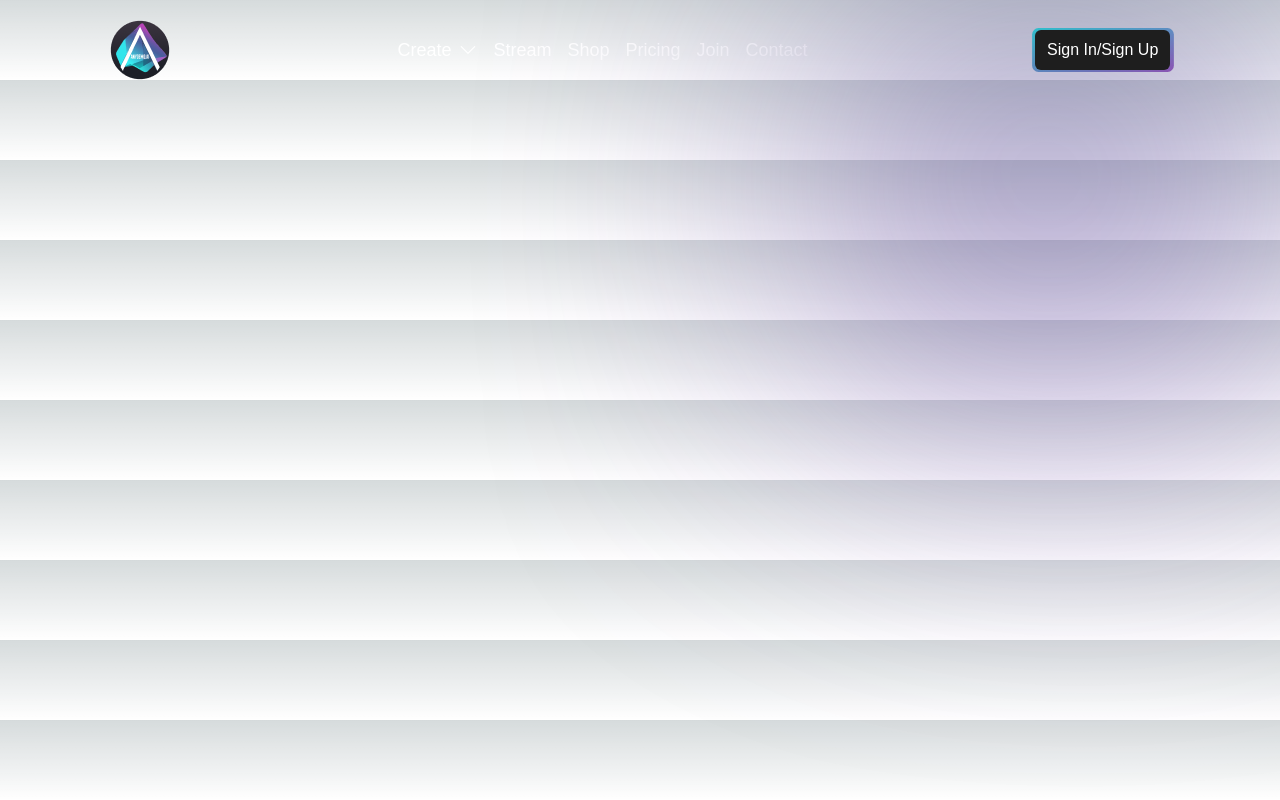
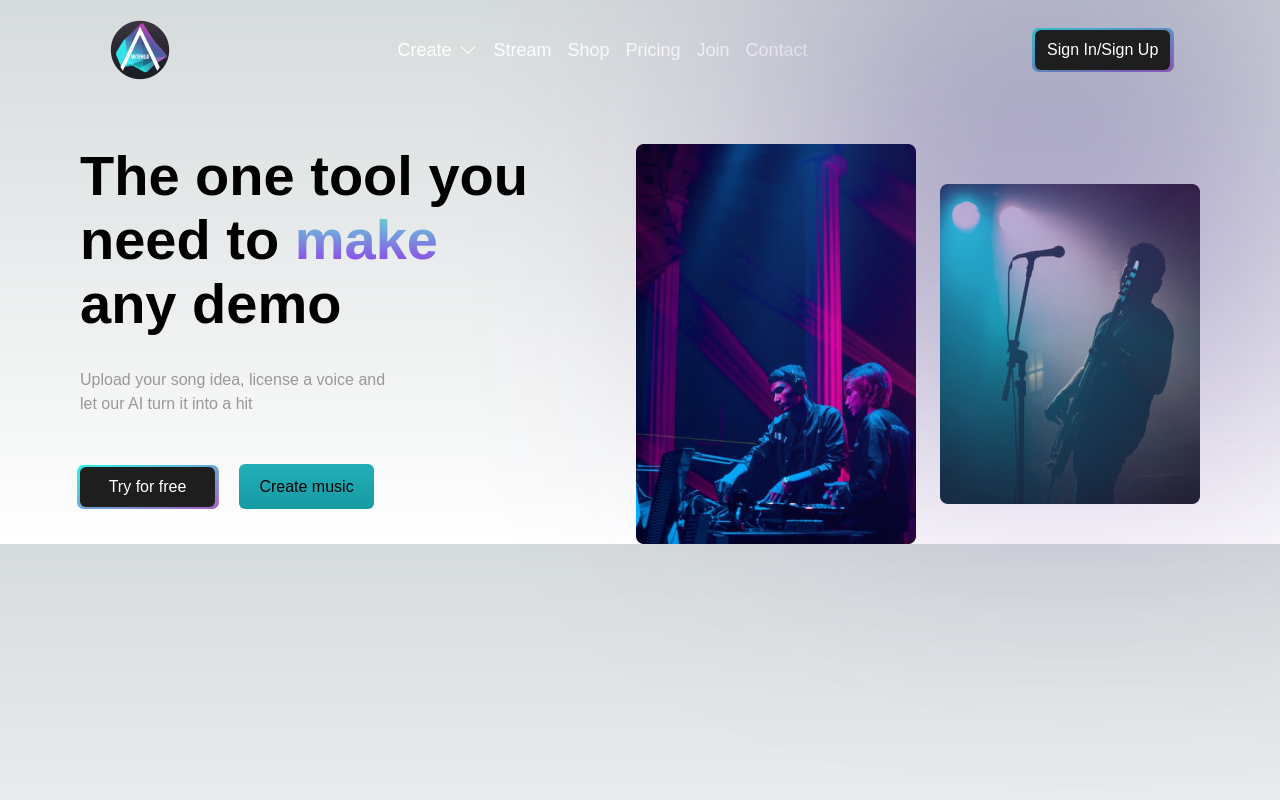
Before and after one commit to AfnanFerdousi/syscomatic-musical, a Next.js app: page / in a window 1280 px wide. Built offline with nearby package versions, Linux system fonts and the light colour scheme.

Commit message:
banner done

```diff
--- a/components/Banner.js
+++ b/components/Banner.js
@@ -1,11 +1,42 @@
 import React from 'react';
 import Navbar from './Navbar';
+import GradientBorderBtn from './Reusable/GradientBorderBtn';
+import LinearGradBtn from './Reusable/LinearGradBtn';
+import banner1 from '../public/assets/banner1.png'
+import banner2 from '../public/assets/banner2.png'
+import Image from 'next/image';
 
 const Banner = () => {
     return (
         <div className=''>
             <div className='circle'></div>
-            <Navbar/>
+            <Navbar />
+            <div className='px-20 pt-16 flex justify-between'>
+               <div>
+               <span className='text-[3.5rem] font-bold leading-[4rem]'>The one tool you <br /> need to <span className=' bg-gradient-to-b from-teal-300 to-purple-600 text-transparent bg-clip-text'>make</span><br /> any demo</span>
+                <p className='text-[16px] text-[#989898] mt-8'>Upload your song idea, license a voice and <br/>
+                let our AI turn it into a hit</p>
+
+               <div className='flex items-center gap-x-6 mt-12'>
+               <GradientBorderBtn btnText="Try for free"/>
+                <LinearGradBtn btnText="Create music"/>
+               </div>
+               </div>
+
+
+               <div className='flex items-center gap-x-6'>
+                <Image
+                src={banner1}
+                alt="banner1"
+                />
+                <Image
+               style={{width: "260px", height: "320px"}}
+                src={banner2}
+                alt="banner2"
+                />
+               </div>
+            </div>
+
         </div>
 
     );
--- a/components/Reusable/GradientBorderBtn.js
+++ b/components/Reusable/GradientBorderBtn.js
@@ -1,13 +1,12 @@
 import React from 'react';
 
 const GradientBorderBtn = ({btnText}) => {
-    console.log(btnText)
     return (
-        <button class='w-[135px] h-[40px] bg-[#1E1E1E] rounded-md text-white font-normal text-[16px] relative
+        <button className='w-[135px] h-[40px] bg-[#1E1E1E] rounded-md text-white font-normal text-[16px] relative
         before:w-full before:h-full before:scale-x-[1.05] before:scale-y-[1.1] before:absolute before:top-[50%] before:left-[50%]
         before:-z-10 before:translate-x-[-50%] before:translate-y-[-50%]
         before:from-[#2DF1E6] before:to-[#A660C3] before:bg-gradient-to-br
-        before:rounded-md hover:bg-[#B843B7] transition-all duration-300 px-[10px]
+        before:rounded-md hover:bg-[#190F33] transition-all duration-300 px-[10px]
     '>
         {btnText}
     </button>
--- /dev/null
+++ b/components/Reusable/LinearGradBtn.js
@@ -0,0 +1,11 @@
+import React from 'react';
+
+const LinearGradBtn = ({ btnText }) => {
+  return (
+    <button className="w-[135px] h-[45px] rounded-md before:content-'' before:absolute before:inset-0 before:rounded-md bg-gradient-to-b from-[#23AFB7] to-[#169AA4] hover:bg-[#190F33] transition-all duration-300 px-[10px]">
+      {btnText}
+    </button>
+  );
+};
+
+export default LinearGradBtn;
```
